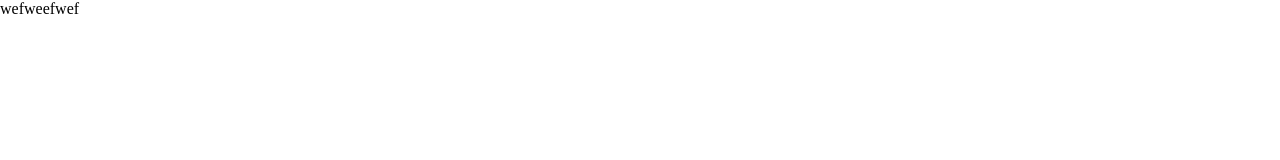
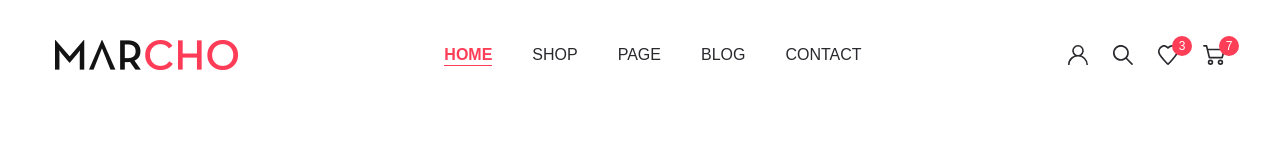
Before and after one commit to delmeat/marcho, a website: page app/index.html in a window 1280 px wide. Drawn offline with nearby package versions, Linux system fonts and the light colour scheme; files that its build step writes are made by us from their sources.

Commit message:
added header, added fonts

```diff
--- a/app/index.html
+++ b/app/index.html
@@ -8,9 +8,51 @@
     <title>Document</title>
 </head>
 <body>
-wefweefwef
 
-
+    <header class="header">
+        <div class="container">
+            <div class="header__inner">
+                <a class="logo" href="#">
+                    <img class="logo__img" src="images/logo.png" alt="logo">
+                </a>
+                <nav class="menu">
+                    <ul class="menu__list">
+                        <li class="menu__list-item">
+                            <a class="menu__list-link menu__list-link--active" href="#">HOME</a>
+                        </li>
+                        <li class="menu__list-item">
+                            <a class="menu__list-link" href="#">SHOP</a>
+                        </li>
+                        <li class="menu__list-item">
+                            <a class="menu__list-link" href="#">PAGE</a>
+                        </li>
+                        <li class="menu__list-item">
+                            <a class="menu__list-link" href="#">BLOG</a>
+                        </li>
+                        <li class="menu__list-item">
+                            <a class="menu__list-link" href="#">CONTACT</a>
+                        </li>
+                    </ul>
+                </nav>
+                <div class="user-nav">
+                    <a class="user-nav__link" href="#">
+                        <img class="user-nav__link-img" src="images/icons/user.svg" alt="user icon">
+                    </a>
+                    <a class="user-nav__link" href="#">
+                        <img class="user-nav__link-img" src="images/icons/search.svg" alt="search icon">
+                    </a>
+                    <a class="user-nav__link" href="#">
+                        <img class="user-nav__link-img" src="images/icons/heart.svg" alt="heart icon">
+                        <span class="user-nav__num">3</span>
+                    </a>
+                    <a class="user-nav__link" href="#">
+                        <img class="user-nav__link-img" src="images/icons/cart.svg" alt="cart icon">
+                        <span class="user-nav__num">7</span>
+                    </a>
+                </div>
+            </div>
+        </div>
+    </header>
 
     <script src="js/main.min.js"></script>
 </body>
--- a/app/scss/_fonts.scss
+++ b/app/scss/_fonts.scss
@@ -0,0 +1,39 @@
+@font-face{
+    font-family: 'Quicksand-Medium', sans-serif;
+    font-weight: 500;
+    font-style: normal;
+    src: local('Quicksand-Medium'),
+        url('../fonts/Quicksand-Medium.woff2') format('woff2'),
+        url('../fonts/Quicksand-Medium.woff') format('woff');
+    font-display: swap;
+}
+
+@font-face{
+    font-family: 'Roboto-Medium', sans-serif;
+    font-weight: 500;
+    font-style: normal;
+    src: local('Roboto-Medium'),
+        url('../fonts/Roboto-Medium.woff2') format('woff2'),
+        url('../fonts/Roboto-Medium.woff') format('woff');
+    font-display: swap;
+}
+
+@font-face{
+    font-family: 'Roboto-Regular', sans-serif;
+    font-weight: 400;
+    font-style: normal;
+    src: local('Roboto-Regular'),
+        url('../fonts/Roboto-Regular.woff2') format('woff2'),
+        url('../fonts/Roboto-Regular.woff') format('woff');
+    font-display: swap;
+}
+
+@font-face{
+    font-family: 'Roboto-Bold', sans-serif;
+    font-weight: 700;
+    font-style: normal;
+    src: local('Roboto-Bold'),
+        url('../fonts/Roboto-Bold.woff2') format('woff2'),
+        url('../fonts/Roboto-Bold.woff') format('woff');
+    font-display: swap;
+}
--- a/app/scss/_global.scss
+++ b/app/scss/_global.scss
@@ -0,0 +1,12 @@
+body{
+    font-size: 16px;
+    line-height: 26px;
+    color: $default;
+    @extend %quicksand-500;
+}
+
+.container{
+    max-width: 1200px;
+    margin: 0 auto;
+    padding: 0 15px;
+}
--- a/app/scss/_vars.scss
+++ b/app/scss/_vars.scss
@@ -0,0 +1,23 @@
+$default: #8d8d8d;
+$accent: #fe3e57;
+$title: #29282d;
+
+%quicksand-500{
+    font-family: 'Quicksand-Medium', sans-serif;
+    font-weight: 500;
+}
+
+%roboto-500{
+    font-family: 'Roboto-Medium', sans-serif;
+    font-weight: 500;
+}
+
+%roboto-400{
+    font-family: 'Roboto-Regular', sans-serif;
+    font-weight: 400;
+}
+
+%roboto-700{
+    font-family: 'Roboto-Bold', sans-serif;
+    font-weight: 700;
+}
--- a/app/scss/style.scss
+++ b/app/scss/style.scss
@@ -4,4 +4,76 @@
 @import 'global';
 
 
+.header{
+    padding: 40px 0;
+    &__inner{
+        display: flex;
+        justify-content: space-between;
+        align-items: center;
+    }
+}
+
+.menu{
+    &__list{
+        display: flex;
+    }
+    &__list-item + .menu__list-item{
+        margin-left: 40px;
+    }
+    &__list-link{
+        color: $title;
+        padding-bottom: 2px;
+        transition: all .2s;
+        @extend %roboto-400;
+        &:hover{
+        color: $accent;
+        border-bottom: 1px solid $accent;
+        @extend %roboto-700;
+        }
+    }
+    &__list-link--active{
+        color: $accent;
+        border-bottom: 1px solid $accent;
+        @extend %roboto-700;
+    }
+}
+
+.user-nav{
+    display: flex;
+    &__link{
+        position: relative;
+    }
+    &__link + .user-nav__link{
+        margin-left: 25px;
+    }
+    &__num{
+        position: absolute;
+        width: 20px;
+        height: 20px;
+        top: -9px;
+        right: -14px;
+        background-color: $accent;
+        border-radius: 50%;
+        font-size: 12px;
+        line-height: 20px;
+        text-align: center;
+        color: #fff
+    }
+}
+
+
+
+
+
+
+
+
+
+
+
+
+
+
+
+
 @import 'media';
```
Also changed, not shown: app/fonts/Quicksand-Medium.woff (added), app/fonts/Quicksand-Medium.woff2 (added), app/fonts/Roboto-Bold.woff (added), app/fonts/Roboto-Bold.woff2 (added), app/fonts/Roboto-Medium.woff (added), app/fonts/Roboto-Medium.woff2 (added), app/fonts/Roboto-Regular.woff (added), app/fonts/Roboto-Regular.woff2 (added), app/images/icons/cart.svg (added), app/images/icons/heart.svg (added), app/images/icons/search.svg (added), app/images/icons/user.svg (added), app/images/logo.png (added).
